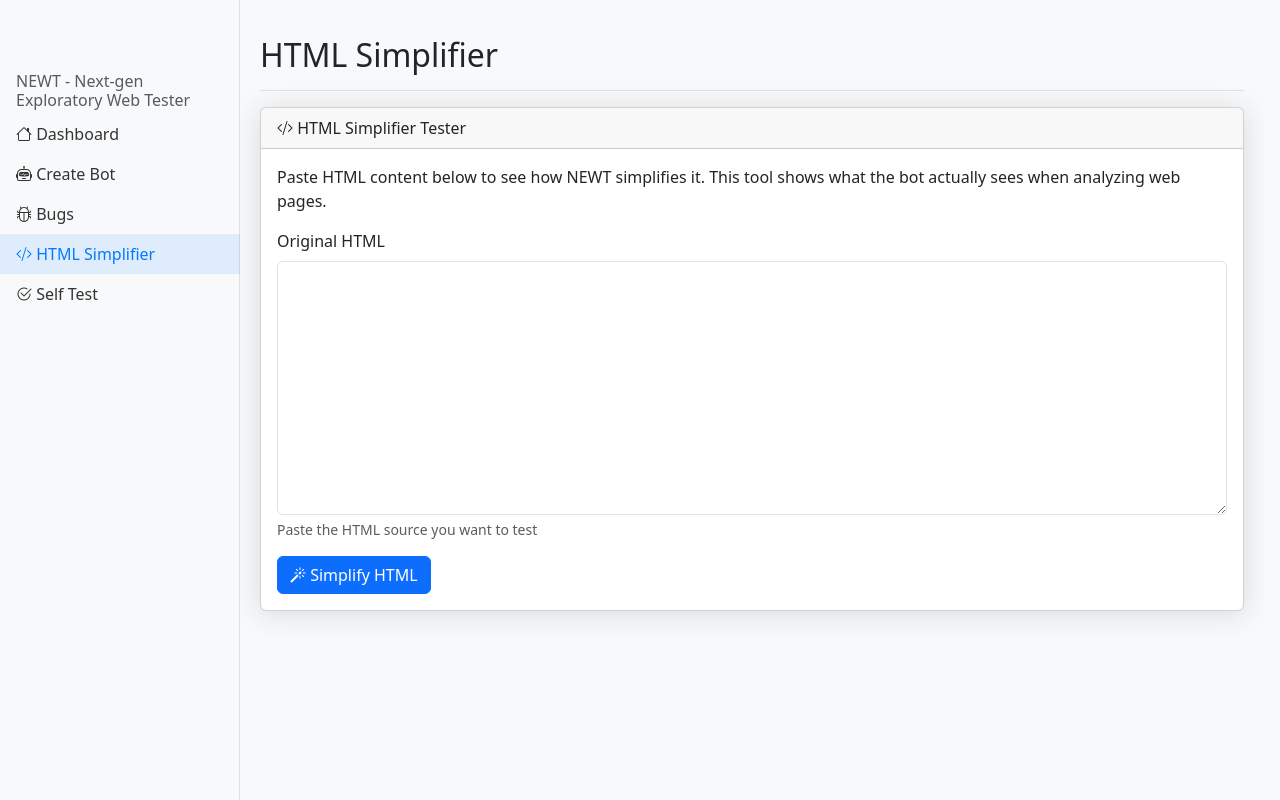
After one commit to dmsweetser/NextgenExploratoryWebTester, a Flask app: page /html-simplifier in a window 1280 px wide. The commit adds this page. Run offline with Flask 3, Linux system fonts and the light colour scheme.

Commit message:
Adds test HTML simplifier and whitespace preservation

```diff
--- a/app.py
+++ b/app.py
@@ -110,7 +110,7 @@ def export_bug(bug_id):
     if not bug:
         return redirect(url_for('bugs'))
     steps = db.get_steps(bug['bot_id'])
-    knowledge = db.get_knowledge_for_bug(bug_id)
+    knowledge = db.get_knowledge_for_bug(bug_id).replace('\n', '<br>')
 
     # Create HTML with embedded images
     html_content = render_template('bug_report.html', bug=bug, steps=steps, knowledge=knowledge, embed_images=True)
@@ -231,6 +231,27 @@ def run_self_test():
 def test_website():
     return render_template('test_website.html')
 
+@app.route('/html-simplifier', methods=['GET', 'POST'])
+def html_simplifier():
+    simplified_html = None
+    original_html = ""
+    error = None
+
+    if request.method == 'POST':
+        original_html = request.form.get('html_content', '')
+        try:
+            html_simplifier = HTMLSimplifier()
+            simplified_html = html_simplifier.simplify_html(original_html)
+        except Exception as e:
+            error = f"Error simplifying HTML: {str(e)}"
+            logger.error(f"HTML Simplifier error: {str(e)}")
+
+    return render_template('html_simplifier.html',
+                         simplified_html=simplified_html,
+                         original_html=original_html,
+                         error=error,
+                         active_page='html_simplifier')
+
 @app.route('/api/step/<int:step_id>/screenshot')
 def get_step_screenshot(step_id):
     conn = sqlite3.connect('data/bots.db')
--- a/lib/bot_thread.py
+++ b/lib/bot_thread.py
@@ -33,6 +33,7 @@ class BotThread(threading.Thread):
         self.failure_count = 0
         self.select_options_cache = {}
         self.previous_html = ""
+        self.current_html = ""
         self.max_diff_lines = Config.get_max_diff_lines() if hasattr(Config, 'get_max_diff_lines') else 10
         self.restarted = False
 
--- a/lib/html_simplifier.py
+++ b/lib/html_simplifier.py
@@ -219,7 +219,7 @@ class HTMLSimplifier:
                                         if (processElement(child, clone)) {
                                             hasVisibleChildren = true;
                                         }
-                                    } else if (child.nodeType === Node.TEXT_NODE && child.textContent && child.textContent.trim()) {
+                                    } else if (child.nodeType === Node.TEXT_NODE && child.textContent != "") {
                                         // Clone text nodes with content
                                         const textClone = resultDoc.createTextNode(child.textContent);
                                         clone.appendChild(textClone);
@@ -288,7 +288,7 @@ class HTMLSimplifier:
                             const elements = document.getElementsByTagName(tag);
                             for (const el of elements) {
                                 try {
-                                    if (el.textContent && el.textContent.trim()) {
+                                    if (el.textContent != "") {
                                         const clone = el.cloneNode(true);
                                         fallbackBody.appendChild(clone);
                                         return true;
@@ -324,7 +324,7 @@ class HTMLSimplifier:
             """
 
             visible_html = driver.execute_script(js_script)
-            if visible_html & visible_html.trim() & visible_html != 'undefined':
+            if visible_html != 'undefined':
                 return visible_html
 
             # Final fallback: return simplified page source
--- a/templates/bug_report.html
+++ b/templates/bug_report.html
@@ -121,7 +121,7 @@
 
     <div class="section">
         <h2 class="section-title">Knowledge About This Bug</h2>
-        <p>{{ knowledge }}</p>
+        <div style="white-space: pre-wrap;">{{ knowledge|safe }}</div>
     </div>
 
     <div class="screenshot-full" id="screenshotFull" onclick="closeFullImage()">
--- a/templates/bugs.html
+++ b/templates/bugs.html
@@ -28,7 +28,7 @@
                     {% for bug in bugs %}
                     <tr>
                         <td>#{{ bug['id'] }}</td>
-                        <td>{{ bug['summary'] }}</td>
+                        <td><div style="white-space: pre-wrap;">{{ bug['summary'] }}</div></td>
                         <td>{{ bug['bot_name'] }}</td>
                         <td>
                             <span
--- a/templates/create.html
+++ b/templates/create.html
@@ -26,7 +26,7 @@
                 <div class="mb-3">
                     <label for="directive" class="form-label">NEWT Testing Directive</label>
                     <textarea class="form-control" id="directive" name="directive" rows="5" required placeholder="Example: Test the login functionality thoroughly. Try edge cases like empty fields, special characters, and very long inputs. Attempt to bypass validation if possible."></textarea>
-                    <div class="form-text">Describe what the NEWT bot should test and what it should look for. Include specific edge cases and unusual scenarios.</div>
+                    <div class="form-text">Describe what the NEWT bot should test and what it should look for. Include specific edge cases and unusual scenarios. Line breaks will be preserved.</div>
                 </div>
                 <button type="submit" class="btn btn-primary">
                     <i class="bi bi-robot"></i> Create and Start NEWT Bot
--- /dev/null
+++ b/templates/html_simplifier.html
@@ -0,0 +1,85 @@
+{% extends "layout.html" %}
+
+{% block title %}HTML Simplifier{% endblock %}
+{% block content %}
+    <div class="d-flex justify-content-between flex-wrap flex-md-nowrap align-items-center pt-3 pb-2 mb-3 border-bottom">
+        <h1 class="h2">HTML Simplifier</h1>
+    </div>
+
+    <div class="card mb-4">
+        <div class="card-header">
+            <i class="bi bi-code-slash"></i> HTML Simplifier Tester
+        </div>
+        <div class="card-body">
+            <p class="card-text">
+                Paste HTML content below to see how NEWT simplifies it. This tool shows what the bot actually sees when analyzing web pages.
+            </p>
+
+            {% if error %}
+            <div class="alert alert-danger">
+                {{ error }}
+            </div>
+            {% endif %}
+
+            <form method="POST">
+                <div class="mb-3">
+                    <label for="html_content" class="form-label">Original HTML</label>
+                    <textarea class="form-control" id="html_content" name="html_content" rows="10" required>{{ original_html }}</textarea>
+                    <div class="form-text">Paste the HTML source you want to test</div>
+                </div>
+                <button type="submit" class="btn btn-primary">
+                    <i class="bi bi-magic"></i> Simplify HTML
+                </button>
+            </form>
+        </div>
+    </div>
+
+    {% if simplified_html %}
+    <div class="row">
+        <div class="col-md-6">
+            <div class="card mb-4">
+                <div class="card-header d-flex justify-content-between align-items-center">
+                    <span><i class="bi bi-file-earmark-code"></i> Original HTML</span>
+                    <span class="badge bg-primary">{{ original_html|length }} characters</span>
+                </div>
+                <div class="card-body">
+                    <div class="html-preview" style="height: 500px; overflow-y: auto; border: 1px solid #ddd; padding: 10px; background-color: #f8f9fa;">
+                        <pre style="white-space: pre-wrap;">{{ original_html }}</pre>
+                    </div>
+                </div>
+            </div>
+        </div>
+
+        <div class="col-md-6">
+            <div class="card mb-4">
+                <div class="card-header d-flex justify-content-between align-items-center">
+                    <span><i class="bi bi-eye"></i> Simplified HTML (What NEWT Sees)</span>
+                    <span class="badge bg-success">{{ simplified_html|length }} characters</span>
+                </div>
+                <div class="card-body">
+                    <div class="html-preview" style="height: 500px; overflow-y: auto; border: 1px solid #ddd; padding: 10px; background-color: white;">
+                        <div style="white-space: pre-wrap;">{{ simplified_html|safe }}</div>
+                    </div>
+                </div>
+            </div>
+        </div>
+    </div>
+
+    <div class="card">
+        <div class="card-header">
+            <i class="bi bi-info-circle"></i> What the Simplifier Does
+        </div>
+        <div class="card-body">
+            <p>The HTML simplifier removes non-essential elements and attributes to help NEWT focus on the semantic content of the page. This includes:</p>
+            <ul>
+                <li>Removing scripts, styles, and other non-visible elements</li>
+                <li>Removing hidden elements (display:none, visibility:hidden)</li>
+                <li>Removing non-semantic attributes</li>
+                <li>Preserving only visible, meaningful content</li>
+                <li>Keeping semantic attributes like id, class, name, href, etc.</li>
+            </ul>
+            <p>This helps NEWT focus on functionality rather than presentation, making it more effective at finding real bugs.</p>
+        </div>
+    </div>
+    {% endif %}
+{% endblock %}
--- a/templates/layout.html
+++ b/templates/layout.html
@@ -38,6 +38,12 @@
                             <a class="nav-link {% if active_page == 'bugs' %}active{% endif %}"
                                 href="{{ url_for('bugs') }}">
                                 <i class="bi bi-bug"></i> Bugs
+                            </a>
+                        </li>
+                        <li class="nav-item">
+                            <a class="nav-link {% if active_page == 'html_simplifier' %}active{% endif %}"
+                                href="{{ url_for('html_simplifier') }}">
+                                <i class="bi bi-code-slash"></i> HTML Simplifier
                             </a>
                         </li>
                         <li class="nav-item">
```
